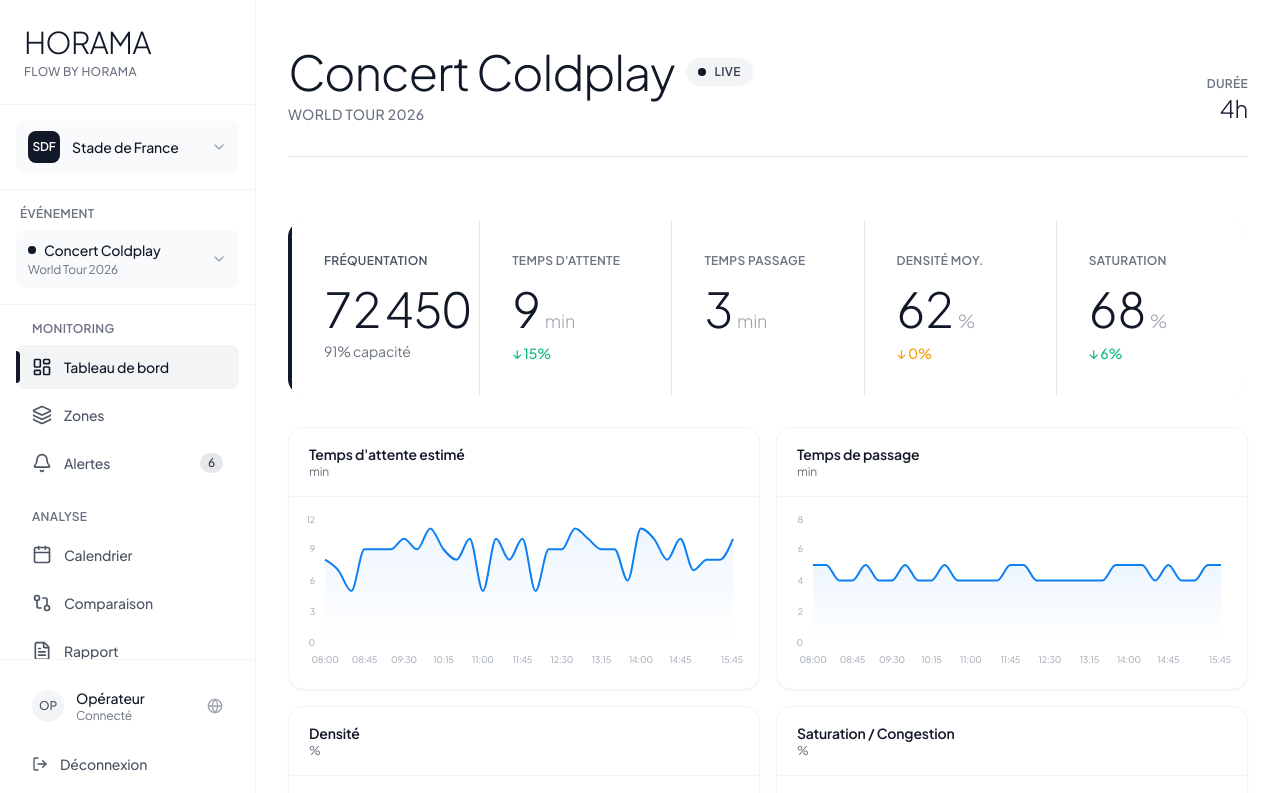
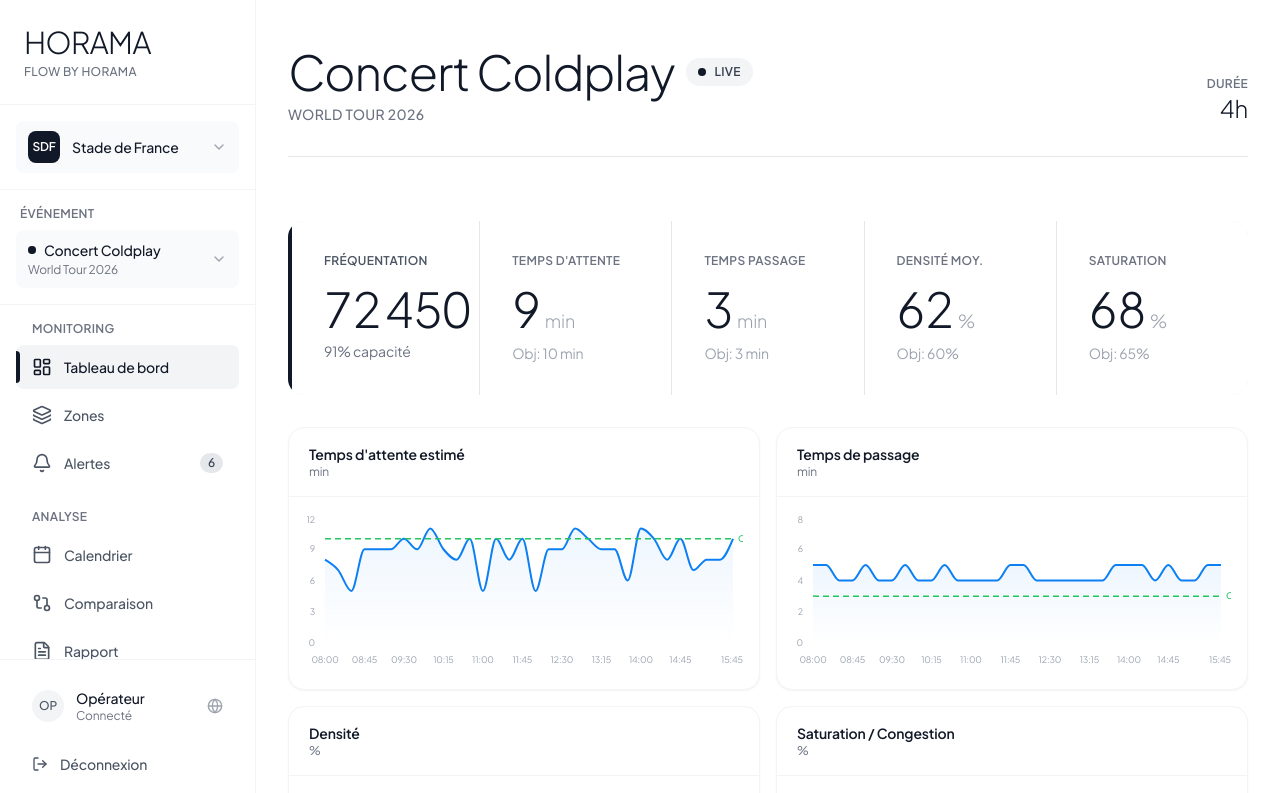
Before and after one commit to Horama-ai/Horama-Flow-D-mo, a React (Vite) app: page / in a window 1280 px wide. Shown: the top 793 px of the page. Built offline with nearby package versions, Linux system fonts and the light colour scheme.

Commit message:
Dashboard: remplacer tendances par objectifs + ligne de référence verte sur les graphiques

```diff
--- a/src/pages/Dashboard.tsx
+++ b/src/pages/Dashboard.tsx
@@ -1,7 +1,15 @@
 import { motion } from 'framer-motion';
-import { AreaChart, Area, XAxis, YAxis, ResponsiveContainer, Tooltip } from 'recharts';
+import { AreaChart, Area, XAxis, YAxis, ResponsiveContainer, Tooltip, ReferenceLine } from 'recharts';
 import type { Event } from '../data/events';
 import { Card, Badge, Button, LiveIndicator, StatusDot, Progress, AlertItem } from '../components/ui';
+
+// Objectifs pour chaque métrique
+const OBJECTIVES = {
+  waitTime: 10,      // minutes
+  passageTime: 3,    // minutes
+  density: 60,       // %
+  saturation: 65,    // %
+};
 
 interface DashboardProps {
   event: Event;
@@ -12,36 +20,19 @@
   const warningZones = event.zones.filter(z => z.status === 'dense');
   const activeAlerts = event.alerts.filter(a => !a.acknowledged);
 
-  // Get trend for metrics
-  const getTrend = (history: { value: number }[]) => {
-    if (history.length < 2) return undefined;
-    const recent = history.slice(-4);
-    const older = history.slice(-8, -4);
-    if (older.length === 0) return undefined;
-    const recentAvg = recent.reduce((a, b) => a + b.value, 0) / recent.length;
-    const olderAvg = older.reduce((a, b) => a + b.value, 0) / older.length;
-    const change = ((recentAvg - olderAvg) / olderAvg) * 100;
-    return {
-      value: Math.abs(Math.round(change)),
-      direction: change > 2 ? 'up' : change < -2 ? 'down' : 'stable' as 'up' | 'down' | 'stable'
-    };
-  };
-
-  const waitTimeTrend = getTrend(event.waitTimeHistory);
-  const densityTrend = getTrend(event.densityHistory);
-  const saturationTrend = getTrend(event.saturationHistory);
-
   // Chart component for consistent styling
   const MetricChart = ({
     data,
     title,
     unit,
-    gradientId
+    gradientId,
+    objective
   }: {
     data: { time: string; value: number }[];
     title: string;
     unit: string;
     gradientId: string;
+    objective?: number;
   }) => (
     <Card className="overflow-hidden">
       <div className="px-4 lg:px-5 py-3 lg:py-4 border-b border-gray-100">
@@ -84,6 +75,21 @@
                 }}
                 formatter={(value) => [`${value} ${unit}`, title]}
               />
+              {objective !== undefined && (
+                <ReferenceLine
+                  y={objective}
+                  stroke="#22c55e"
+                  strokeWidth={1.5}
+                  strokeDasharray="6 4"
+                  label={{
+                    value: `Obj: ${objective}${unit}`,
+                    position: 'right',
+                    fill: '#22c55e',
+                    fontSize: 9,
+                    fontWeight: 500
+                  }}
+                />
+              )}
               <Area
                 type="monotone"
                 dataKey="value"
@@ -143,18 +149,17 @@
             <div className="text-2xl lg:text-5xl font-extralight text-gray-900 tabular-nums">
               {event.avgWaitTime}<span className="text-sm lg:text-lg text-gray-400 ml-1">min</span>
             </div>
-            {waitTimeTrend && (
-              <div className={`text-xs lg:text-sm font-medium mt-1 lg:mt-2 ${
-                waitTimeTrend.direction === 'down' ? 'text-emerald-500' : 'text-rose-400'
-              }`}>
-                {waitTimeTrend.direction === 'up' ? '↑' : '↓'} {waitTimeTrend.value}%
-              </div>
-            )}
+            <div className="text-xs lg:text-sm text-gray-400 mt-1 lg:mt-2">
+              Obj: {OBJECTIVES.waitTime} min
+            </div>
           </div>
           <div className="bg-white p-3 lg:p-8">
             <div className="text-[10px] lg:text-xs font-semibold text-gray-500 uppercase tracking-wide mb-2 lg:mb-4">Temps passage</div>
             <div className="text-2xl lg:text-5xl font-extralight text-gray-900 tabular-nums">
               {event.avgPassageTime}<span className="text-sm lg:text-lg text-gray-400 ml-1">min</span>
+            </div>
+            <div className="text-xs lg:text-sm text-gray-400 mt-1 lg:mt-2">
+              Obj: {OBJECTIVES.passageTime} min
             </div>
           </div>
           <div className="bg-white p-3 lg:p-8">
@@ -162,26 +167,18 @@
             <div className="text-2xl lg:text-5xl font-extralight text-gray-900 tabular-nums">
               {event.avgDensity}<span className="text-sm lg:text-lg text-gray-400 ml-1">%</span>
             </div>
-            {densityTrend && (
-              <div className={`text-xs lg:text-sm font-medium mt-1 lg:mt-2 ${
-                densityTrend.direction === 'down' ? 'text-emerald-500' : 'text-amber-500'
-              }`}>
-                {densityTrend.direction === 'up' ? '↑' : '↓'} {densityTrend.value}%
-              </div>
-            )}
+            <div className="text-xs lg:text-sm text-gray-400 mt-1 lg:mt-2">
+              Obj: {OBJECTIVES.density}%
+            </div>
           </div>
           <div className="bg-white p-3 lg:p-8 col-span-2 lg:col-span-1">
             <div className="text-[10px] lg:text-xs font-semibold text-gray-500 uppercase tracking-wide mb-2 lg:mb-4">Saturation</div>
             <div className="text-2xl lg:text-5xl font-extralight text-gray-900 tabular-nums">
               {event.avgSaturation}<span className="text-sm lg:text-lg text-gray-400 ml-1">%</span>
             </div>
-            {saturationTrend && (
-              <div className={`text-xs lg:text-sm font-medium mt-1 lg:mt-2 ${
-                saturationTrend.direction === 'down' ? 'text-emerald-500' : 'text-rose-400'
-              }`}>
-                {saturationTrend.direction === 'up' ? '↑' : '↓'} {saturationTrend.value}%
-              </div>
-            )}
+            <div className="text-xs lg:text-sm text-gray-400 mt-1 lg:mt-2">
+              Obj: {OBJECTIVES.saturation}%
+            </div>
           </div>
         </motion.div>
 
@@ -197,24 +194,28 @@
             title="Temps d'attente estimé"
             unit="min"
             gradientId="waitTimeGradient"
+            objective={OBJECTIVES.waitTime}
           />
           <MetricChart
             data={event.flowHistory.map(p => ({ time: p.time, value: Math.round(p.value / 100) }))}
             title="Temps de passage"
             unit="min"
             gradientId="passageTimeGradient"
+            objective={OBJECTIVES.passageTime}
           />
           <MetricChart
             data={event.densityHistory}
             title="Densité"
             unit="%"
             gradientId="densityGradient"
+            objective={OBJECTIVES.density}
           />
           <MetricChart
             data={event.saturationHistory}
             title="Saturation / Congestion"
             unit="%"
             gradientId="saturationGradient"
+            objective={OBJECTIVES.saturation}
           />
         </motion.div>
 
```
